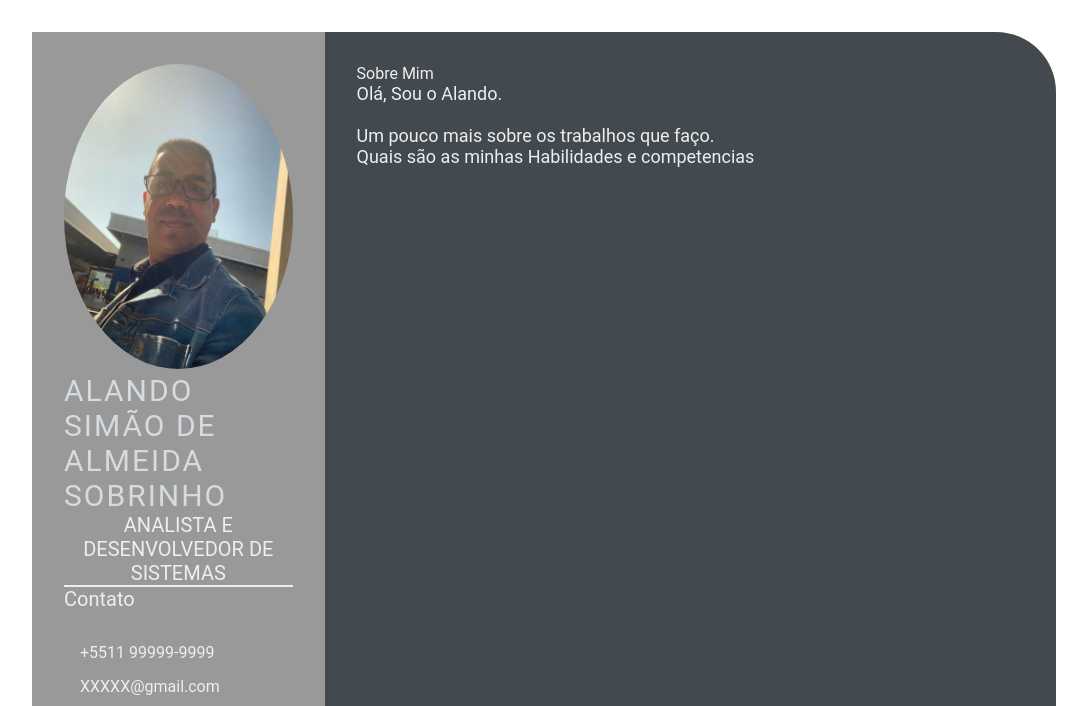
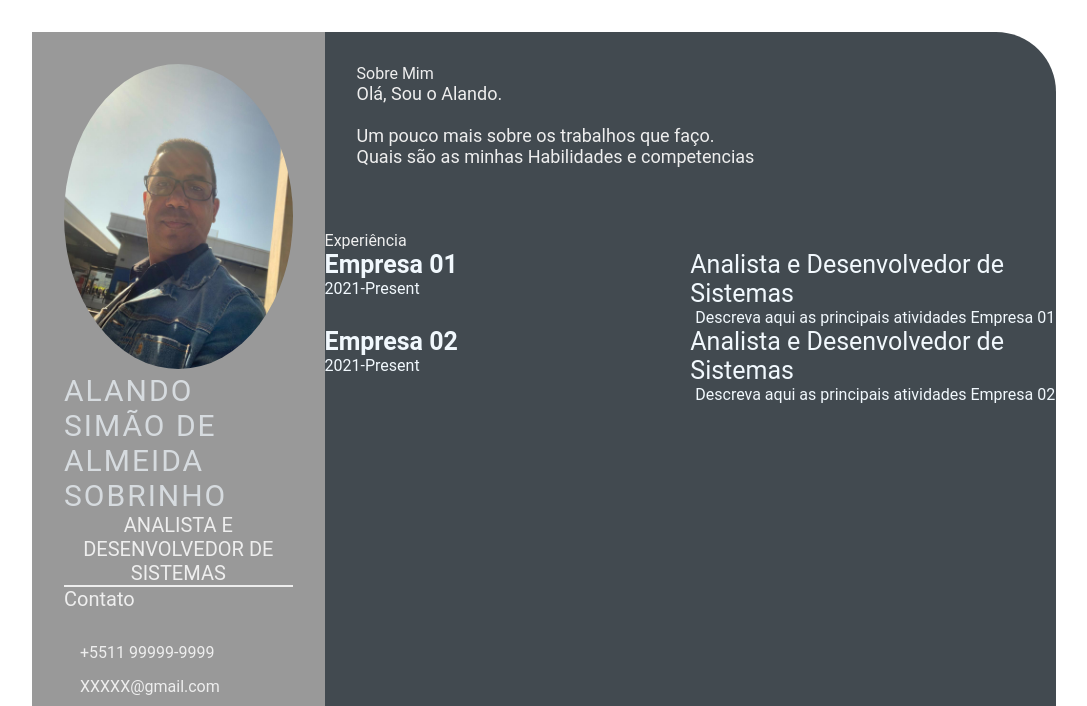
Before and after one commit to AllandoAlmeida/PersonalPresentation, a plain HTML site: page index.html in a window 1280 px wide. Shown: the top 706 px of the page, without its empty margins (96-1183 px from the left). Drawn offline with Linux system fonts and the light colour scheme.

Commit message:
inclusão dos dados de experiencias (#3)

```diff
--- a/index.html
+++ b/index.html
@@ -56,6 +56,32 @@
                     </p>
                 </section>
             </div>
+            <section class="experience gap">
+                <div class="right-title">Experiência</div>
+                <div class="experience-contents">
+                    <div class="exp-left">
+                        <p class="exp-company-name">Empresa 01</p>
+                        <p class="exp-time-periodo">2021-Present</p>
+                    </div>
+                    <div class="exp-right">
+                        <p class="exp-position">Analista e Desenvolvedor de Sistemas</p>
+                        <p class="exp-desc">
+                            Descreva aqui as principais atividades Empresa 01
+                        </p>
+                    </div>
+                    <div class="exp-left">
+                        <p class="exp-company-name">Empresa 02</p>
+                        <p class="exp-time-periodo">2021-Present</p>
+                    </div>
+                    <div class="exp-right">
+                        <p class="exp-position">Analista e Desenvolvedor de Sistemas</p>
+                        <p class="exp-desc">
+                            Descreva aqui as principais atividades Empresa 02
+                        </p>
+                    </div>
+                </div>
+
+            </section>
         </section>
     </main>
 </body>
--- a/style.css
+++ b/style.css
@@ -101,3 +101,38 @@
     font-size: 18px;
     color: #eeeeee;
 }
+
+.experience-contents,
+.education-contents,
+.awards-contents {
+    display: grid;
+    grid-template-columns: repeat(2, 1fr);
+    padding-bottom: 2rem;
+    color: #F1F8FD;
+}
+
+.exp-company-name,
+.education-school-name,
+.awards-company-name {
+    font-size: 25px;
+    font-weight: bold;
+}
+
+.exp-time-period,
+.educationp-time-period,
+.awards-time-period {
+    font-size: 18px;
+}
+
+.exp-position,
+.education-subject,
+.awards-name {
+    font-size: 25px;
+}
+
+.exp-desc,
+.education-desc,
+.awards-desc {
+    font-size: 16px;
+    padding-left: 5px;
+}
```
